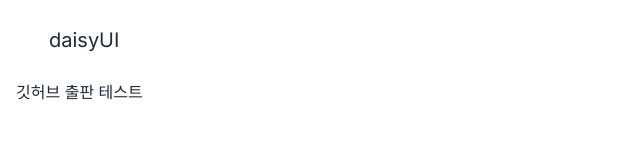
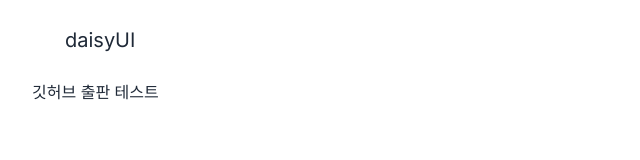
Before and after one commit to whoshe/next-app-13.4.7, a Next.js app: page / in a window 1280 px wide. Shown: the top 160 px of the page, without its empty margins (0-640 px from the left). Built offline with nearby package versions, Linux system fonts and the light colour scheme.

Commit message:
test updated

```diff
--- a/app/page.js
+++ b/app/page.js
@@ -2,7 +2,7 @@
 
 export default function Home() {
   return (
-    <main className="container px-4">
+    <main className="container px-8">
       <div className="navbar bg-base-100">
         <a className="btn-lg btn-ghost normal-case text-xl">daisyUI</a>
       </div>
```
